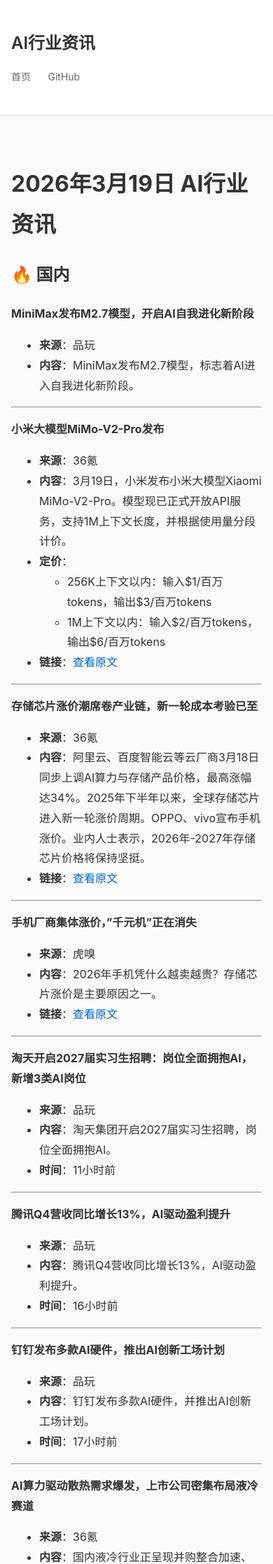
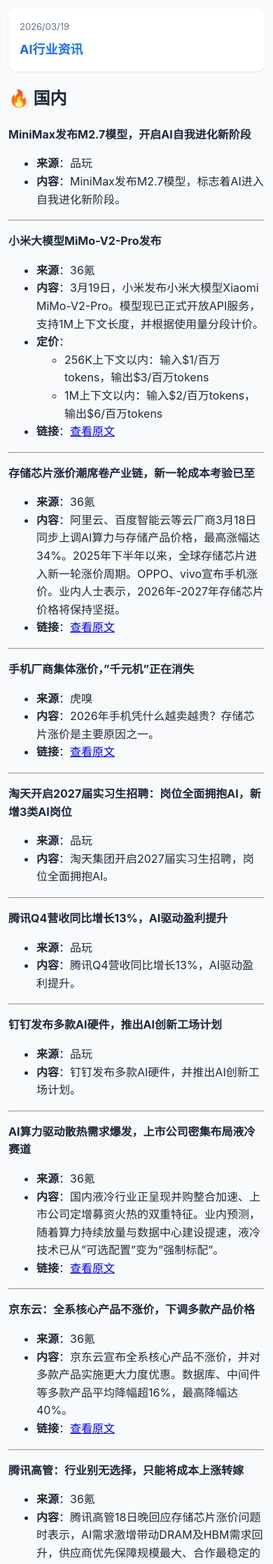
Before and after one commit to MyKPWang/ai-news, a Jekyll site: the page built from 2026/03/03-19.md, in a window 390 px wide. Shown: the top 2235 px of the page at 70% size. Built offline with Jekyll 4.4.1, drawn with Linux system fonts in a browser that asks for light colours; our own code applies the rules of GitHub Pages for plain Markdown files; some of the changed text lies outside the part shown.

Commit message:
优化排版：采用移动端卡片式设计，蓝色主色调

```diff
--- a/2026/03/03-19.md
+++ b/2026/03/03-19.md
@@ -1,4 +1,8 @@
-# 2026年3月19日 AI行业资讯
+---
+layout: post
+title: 2026年3月19日 AI行业资讯
+date: 2026-03-19
+---
 
 ## 🔥 国内
 
@@ -40,7 +44,6 @@
 
 - **来源**：品玩
 - **内容**：淘天集团开启2027届实习生招聘，岗位全面拥抱AI。
-- **时间**：11小时前
 
 ---
 
@@ -48,7 +51,6 @@
 
 - **来源**：品玩
 - **内容**：腾讯Q4营收同比增长13%，AI驱动盈利提升。
-- **时间**：16小时前
 
 ---
 
@@ -56,7 +58,6 @@
 
 - **来源**：品玩
 - **内容**：钉钉发布多款AI硬件，并推出AI创新工场计划。
-- **时间**：17小时前
 
 ---
 
@@ -121,7 +122,7 @@
 **五角大楼回应Anthropic诉讼**
 
 - **来源**：The Verge
-- **内容**：Anthropic本月早先时就其"供应链风险" designation提起诉讼，但国防部在一份新的法庭文件中坚持立场，声称该公司可能会"试图禁用其技术或在其认为红线被跨越时主动改变其模型的行为"。五角大楼认为这"对国家安全来说是不可接受的风险"。
+- **内容**：Anthropic本月早先时就其"供应链风险" designation提起诉讼，但国防部坚持立场，声称该公司可能会"试图禁用其技术或主动改变其模型的行为"，这"对国家安全来说是不可接受的风险"。
 - **链接**：[查看原文](https://www.theverge.com/)
 
 ---
@@ -137,7 +138,7 @@
 **AI Agent自主重新设计其记忆系统**
 
 - **来源**：tldr.tech
-- **内容**：一位开发者询问AI Agent希望如何记住事物。该Agent重新设计了自己的记忆系统，运行自我评估，诊断盲点，并将召回率从60%提高到93%，整个过程仅花费2美元。实验展示了当把AI视为其自身认知架构的参与者时会发生什么。
+- **内容**：一位开发者询问AI Agent希望如何记住事物。该Agent重新设计了自己的记忆系统，运行自我评估，诊断盲点，并将召回率从60%提高到93%，整个过程仅花费2美元。
 - **链接**：[查看原文](https://zakelfassi.com/how-do-you-want-to-remember)
 
 ---
--- a/_layouts/post.html
+++ b/_layouts/post.html
@@ -8,40 +8,20 @@
   <link rel="stylesheet" href="{{ '/assets/css/style.css' | relative_url }}">
 </head>
 <body>
-  <header class="site-header">
-    <div class="container">
-      <h1 class="site-title">{{ site.title }}</h1>
-      <nav class="site-nav">
-        <a href="{{ '/' | relative_url }}">首页</a>
-        <a href="https://github.com/mykpwang/ai-news">GitHub</a>
-      </nav>
-    </div>
-  </header>
-
   <div class="container">
-    <!-- 日期导航 -->
-    <div class="date-nav">
-      <h2>📅 按日期查看</h2>
-      <ul>
-        <li><a href="/ai-news/2026/03/03-19.html">3月19日</a></li>
-        <li><a href="/ai-news/2026/03/03-18.html">3月18日</a></li>
-      </ul>
+    <!-- 顶部日期 -->
+    <div class="top-bar">
+      <div class="date">{{ page.date | date: "%Y/%m/%d" }}</div>
+      <h1>AI行业资讯</h1>
     </div>
 
     <article class="post">
-      <header class="post-header">
-        <h1 class="post-title">{{ page.title }}</h1>
-      </header>
-      <div class="post-content">
-        {{ content }}
-      </div>
+      {{ content }}
     </article>
+
+    <div class="sources">
+      来源：虎嗅、品玩、36氪、tldr.tech、The Verge
+    </div>
   </div>
-
-  <footer class="site-footer">
-    <div class="container">
-      <p>本项目由卧龙自动更新</p>
-    </div>
-  </footer>
 </body>
 </html>
--- a/assets/css/style.scss
+++ b/assets/css/style.scss
@@ -1,22 +1,18 @@
 ---
 ---
 
+// 颜色
+$primary: #2563eb;
+$primary-light: #3b82f6;
+$accent-green: #10b981;
+$bg-page: #f8fafc;
+$bg-card: #fff;
+$text-main: #1e293b;
+$text-secondary: #64748b;
+$border: #e2e8f0;
+
 // 字体
-$font-body: -apple-system, BlinkMacSystemFont, "Segoe UI", "PingFang SC", "Hiragino Sans GB", "Microsoft YaHei", "Helvetica Neue", Arial, sans-serif;
-$font-mono: "SF Mono", "Fira Code", Consolas, "Liberation Mono", Menlo, monospace;
-
-// 颜色
-$bg-color: #fafafa;
-$text-color: #333;
-$text-light: #666;
-$accent-color: #0066cc;
-$border-color: #e0e0e0;
-$card-bg: #fff;
-$tag国内: #e74c3c;
-$tag国外: #3498db;
-
-// 响应式
-$mobile: 768px;
+$font-body: -apple-system, BlinkMacSystemFont, "Segoe UI", "PingFang SC", "Hiragino Sans GB", "Microsoft YaHei", sans-serif;
 
 * {
   box-sizing: border-box;
@@ -24,209 +20,181 @@
 
 body {
   font-family: $font-body;
-  background: $bg-color;
-  color: $text-color;
-  line-height: 1.8;
+  background: $bg-page;
+  color: $text-main;
+  line-height: 1.6;
   margin: 0;
   padding: 0;
+  -webkit-font-smoothing: antialiased;
 }
 
 .container {
-  max-width: 800px;
+  max-width: 600px;
   margin: 0 auto;
-  padding: 20px;
+  padding: 16px;
+}
 
-  @media (max-width: $mobile) {
-    padding: 16px;
+// 顶部导航
+.top-bar {
+  background: $bg-card;
+  padding: 16px;
+  margin-bottom: 16px;
+  border-radius: 12px;
+  box-shadow: 0 1px 3px rgba(0,0,0,0.08);
+
+  .date {
+    font-size: 13px;
+    color: $text-secondary;
+    margin-bottom: 8px;
+  }
+
+  h1 {
+    font-size: 22px;
+    font-weight: 700;
+    margin: 0;
+    background: linear-gradient(90deg, $primary, #06b6d4);
+    -webkit-background-clip: text;
+    -webkit-text-fill-color: transparent;
+    background-clip: text;
   }
 }
 
-// 头部
-.site-header {
-  background: $card-bg;
-  border-bottom: 1px solid $border-color;
-  padding: 24px 0;
-  margin-bottom: 32px;
+// 今日关注（摘要）
+.highlight-section {
+  background: $bg-card;
+  border-radius: 12px;
+  padding: 16px;
+  margin-bottom: 16px;
+  box-shadow: 0 1px 3px rgba(0,0,0,0.08);
 
-  .site-title {
-    font-size: 24px;
+  .section-tag {
+    display: inline-flex;
+    align-items: center;
+    gap: 6px;
+    background: linear-gradient(135deg, $primary, $primary-light);
+    color: #fff;
+    padding: 6px 12px;
+    border-radius: 20px;
+    font-size: 13px;
     font-weight: 600;
-    color: $text-color;
-    text-decoration: none;
+    margin-bottom: 12px;
+
+    .icon {
+      font-size: 14px;
+    }
+  }
+
+  .highlight-list {
+    list-style: none;
+    padding: 0;
     margin: 0;
   }
 
-  .site-nav {
-    margin-top: 12px;
+  .highlight-item {
+    display: flex;
+    align-items: flex-start;
+    gap: 10px;
+    padding: 10px 0;
+    border-bottom: 1px solid $border;
 
-    a {
-      color: $text-light;
-      text-decoration: none;
-      margin-right: 20px;
-      font-size: 14px;
-      transition: color 0.2s;
+    &:last-child {
+      border-bottom: none;
+    }
 
-      &:hover {
-        color: $accent-color;
+    .num {
+      flex-shrink: 0;
+      width: 22px;
+      height: 22px;
+      background: $primary;
+      color: #fff;
+      border-radius: 50%;
+      display: flex;
+      align-items: center;
+      justify-content: center;
+      font-size: 12px;
+      font-weight: 600;
+    }
+
+    .text {
+      font-size: 15px;
+      line-height: 1.5;
+
+      .keyword {
+        color: $primary;
+        font-weight: 600;
       }
     }
   }
 }
 
-// 日期导航
-.date-nav {
-  background: $card-bg;
-  border-radius: 12px;
-  padding: 20px;
-  margin-bottom: 24px;
-  box-shadow: 0 2px 8px rgba(0,0,0,0.04);
+// 分类标题
+.category-title {
+  display: inline-flex;
+  align-items: center;
+  gap: 8px;
+  background: linear-gradient(135deg, #10b981, #34d399);
+  color: #fff;
+  padding: 8px 16px;
+  border-radius: 8px;
+  font-size: 15px;
+  font-weight: 600;
+  margin: 24px 0 16px 0;
 
-  h2 {
-    font-size: 16px;
-    color: $text-light;
-    margin: 0 0 12px 0;
-    font-weight: 500;
-  }
-
-  ul {
-    list-style: none;
-    padding: 0;
-    margin: 0;
-    display: flex;
-    flex-wrap: wrap;
-    gap: 8px;
-  }
-
-  a {
-    display: inline-block;
-    padding: 6px 14px;
-    background: $bg-color;
-    border-radius: 20px;
-    color: $text-color;
-    text-decoration: none;
-    font-size: 14px;
-    transition: all 0.2s;
-
-    &:hover {
-      background: $accent-color;
-      color: #fff;
-    }
+  &.overseas {
+    background: linear-gradient(135deg, #8b5cf6, #a78bfa);
   }
 }
 
-// 文章内容
-.post {
-  background: $card-bg;
+// 新闻卡片
+.news-card {
+  background: $bg-card;
   border-radius: 12px;
-  padding: 32px;
-  margin-bottom: 24px;
-  box-shadow: 0 2px 12px rgba(0,0,0,0.04);
+  padding: 16px;
+  margin-bottom: 12px;
+  box-shadow: 0 1px 3px rgba(0,0,0,0.08);
+  border-left: 4px solid $primary;
 
-  @media (max-width: $mobile) {
-    padding: 20px;
-  }
-}
-
-.post-header {
-  margin-bottom: 28px;
-  padding-bottom: 20px;
-  border-bottom: 1px solid $border-color;
-
-  .post-title {
-    font-size: 28px;
-    font-weight: 700;
-    margin: 0 0 8px 0;
-    line-height: 1.4;
-
-    @media (max-width: $mobile) {
-      font-size: 22px;
-    }
-  }
-}
-
-.post-meta {
-  color: $text-light;
-  font-size: 14px;
-}
-
-// 分类标签
-.category {
-  margin-bottom: 28px;
-
-  h2 {
-    font-size: 20px;
-    font-weight: 600;
-    margin: 0 0 16px 0;
-    padding-left: 12px;
-    border-left: 4px solid $accent-color;
-
-    &.国内 {
-      border-left-color: $tag国内;
-    }
-
-    &.国外 {
-      border-left-color: $tag国外;
-    }
-  }
-}
-
-// 新闻条目
-.news-item {
-  background: $bg-color;
-  border-radius: 10px;
-  padding: 20px;
-  margin-bottom: 16px;
-  border: 1px solid transparent;
-  transition: all 0.2s;
-
-  &:hover {
-    border-color: $border-color;
-    box-shadow: 0 4px 12px rgba(0,0,0,0.06);
+  &.国内 {
+    border-left-color: #ef4444;
   }
 
-  &:last-child {
-    margin-bottom: 0;
+  &.国外 {
+    border-left-color: $primary;
   }
 
   .news-title {
-    font-size: 17px;
+    font-size: 16px;
     font-weight: 600;
-    margin: 0 0 10px 0;
-    color: $text-color;
-    line-height: 1.5;
+    margin: 0 0 8px 0;
+    color: $text-main;
   }
 
   .news-meta {
     display: flex;
-    flex-wrap: wrap;
     gap: 12px;
-    font-size: 13px;
-    color: $text-light;
-    margin-bottom: 10px;
+    font-size: 12px;
+    color: $text-secondary;
+    margin-bottom: 8px;
 
     .source {
-      color: $accent-color;
+      color: $primary;
       font-weight: 500;
-    }
-
-    .time {
-      color: $text-light;
     }
   }
 
   .news-content {
-    font-size: 15px;
-    color: lighten($text-color, 10%);
-    line-height: 1.7;
-    margin-bottom: 12px;
+    font-size: 14px;
+    color: $text-secondary;
+    line-height: 1.6;
+    margin-bottom: 10px;
   }
 
   .news-link {
     display: inline-flex;
     align-items: center;
-    color: $accent-color;
+    color: $primary;
     text-decoration: none;
-    font-size: 14px;
+    font-size: 13px;
     font-weight: 500;
 
     &:hover {
@@ -238,71 +206,47 @@
     }
   }
 
-  // 嵌套列表样式
+  // 嵌套列表
   ul {
-    margin: 10px 0;
-    padding-left: 20px;
+    margin: 8px 0;
+    padding-left: 16px;
 
     li {
-      margin-bottom: 6px;
-      color: lighten($text-color, 15%);
-      font-size: 14px;
+      margin-bottom: 4px;
+      font-size: 13px;
+      color: $text-secondary;
     }
   }
 
-  // 价格/数据突出显示
+  // 高亮内容
   .highlight {
-    background: #fff3cd;
+    background: #fef3c7;
     padding: 2px 6px;
     border-radius: 4px;
-    font-family: $font-mono;
     font-size: 13px;
   }
 }
 
-// 来源信息
+// 底部来源
 .sources {
   text-align: center;
-  color: $text-light;
-  font-size: 13px;
+  color: $text-secondary;
+  font-size: 12px;
   padding: 20px;
   margin-top: 20px;
 }
 
-// 代码块
-pre, code {
-  font-family: $font-mono;
-  font-size: 13px;
-  background: #f5f5f5;
-  border-radius: 4px;
-}
+// 响应式
+@media (max-width: 480px) {
+  .container {
+    padding: 12px;
+  }
 
-pre {
-  padding: 16px;
-  overflow-x: auto;
+  .top-bar h1 {
+    font-size: 18px;
+  }
 
-  code {
-    background: none;
-    padding: 0;
+  .news-card {
+    padding: 14px;
   }
 }
-
-// 链接
-a {
-  color: $accent-color;
-  text-decoration: none;
-
-  &:hover {
-    text-decoration: underline;
-  }
-}
-
-// 底部
-.site-footer {
-  text-align: center;
-  padding: 24px;
-  color: $text-light;
-  font-size: 13px;
-  border-top: 1px solid $border-color;
-  margin-top: 32px;
-}
```
Also changed, not shown: other parts of 2026/03/03-19.md (+4 -8 lines), 2026/03/03-18.md (+13 -7 lines).
